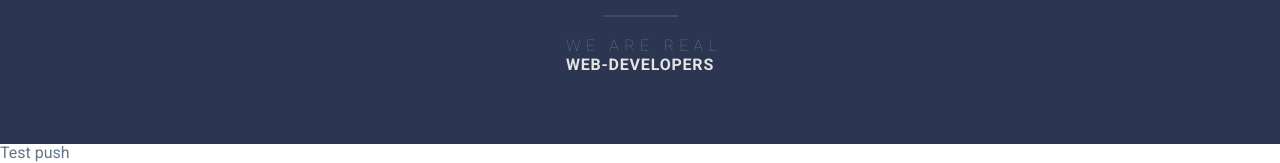
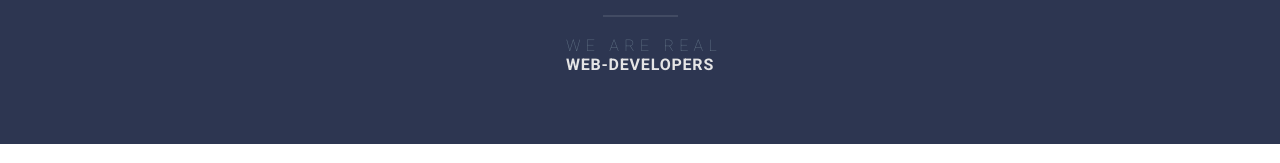
Before and after one commit to GreIIIHIK/___grid-template-temp, a website: page index.html in a window 1280 px wide. Shown: the part 4139-4302 px from the top of the page. Drawn offline with Linux system fonts and the light colour scheme.

Commit message:
third commit

```diff
--- a/index.html
+++ b/index.html
@@ -309,7 +309,6 @@
       </div>
     </div>
   </footer>
-  <div>Test push</div>
   <!-- Подключаем библиотеку jquery, необходимую для работы нашего основного скрипта -->
   <script src="libs/jquery/dist/jquery.min.js"></script>
   <!-- Подключаем наш основной скрипт, с которым будем работать -->
```
